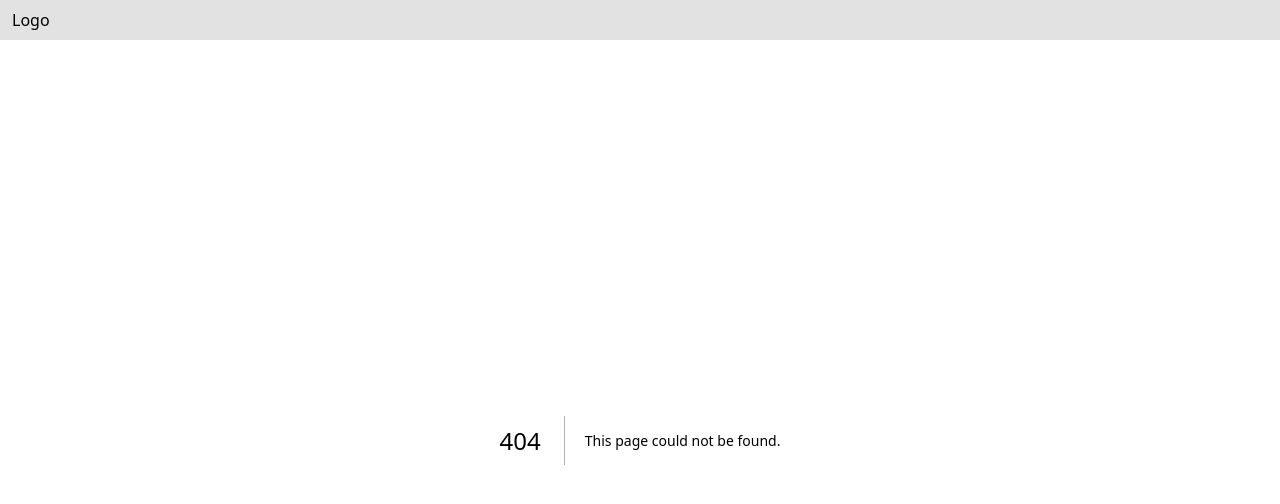
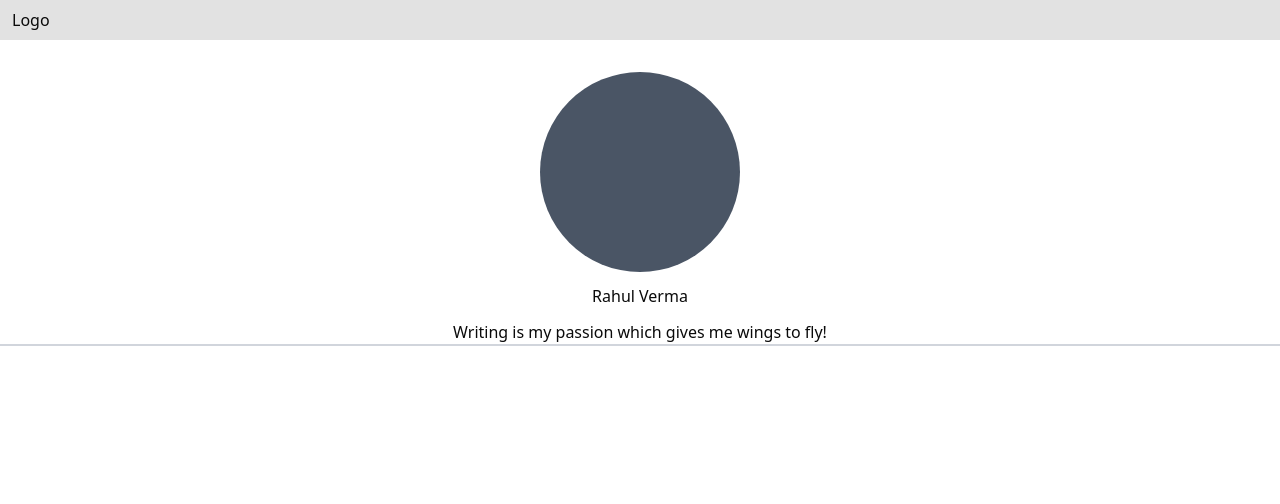
Before and after one commit to rahulverma111/notion-powered-blog, a Next.js app: page /authors/details in a window 1280 px wide. Before the commit this address had no page. Shown: the top 504 px of the page. Built offline with nearby package versions, Linux system fonts and the light colour scheme.

Commit message:
details page

```diff
--- /dev/null
+++ b/src/app/authors/details/page.tsx
@@ -0,0 +1,14 @@
+export default function Page() {
+  return (
+    <>
+      <div className="w-full flex flex-col items-center space-y-3 mt-8">
+        {/* <img src="" alt="" /> */}
+        <div className="h-[200px] w-[200px] bg-gray-600 rounded-full"></div>
+        <p>Rahul Verma</p>
+        <p>Writing is my passion which gives me wings to fly!</p>
+      </div>
+
+      <div className="w-full h-0.5 bg-gray-300"></div>
+    </>
+  );
+}
```
